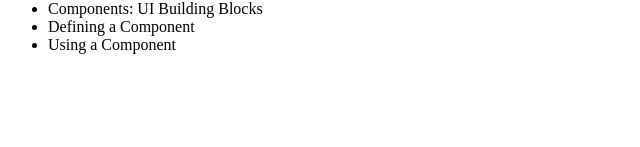
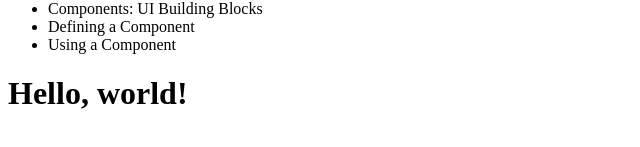
Before and after one commit to aidencullo/Simple-Component-Demo, a React (Create React App) app: page / in a window 1280 px wide. Shown: the part 379-526 px from the top of the page, without its empty margins (0-640 px from the left). Built offline with nearby package versions, Linux system fonts and the light colour scheme.

Commit message:
utilize jsx

```diff
--- a/src/App.js
+++ b/src/App.js
@@ -1,9 +1,12 @@
 import PerScholasLogo from "./PerScholasLogo.js";
 import TableOfContents from "./TableOfContents.js";
+
+const element = <h1>Hello, world!</h1>;
 
 export default function App() {
   return <>
 	   <PerScholasLogo />
 	   <TableOfContents />
+	   { element }
 	 </>;
 }
```
